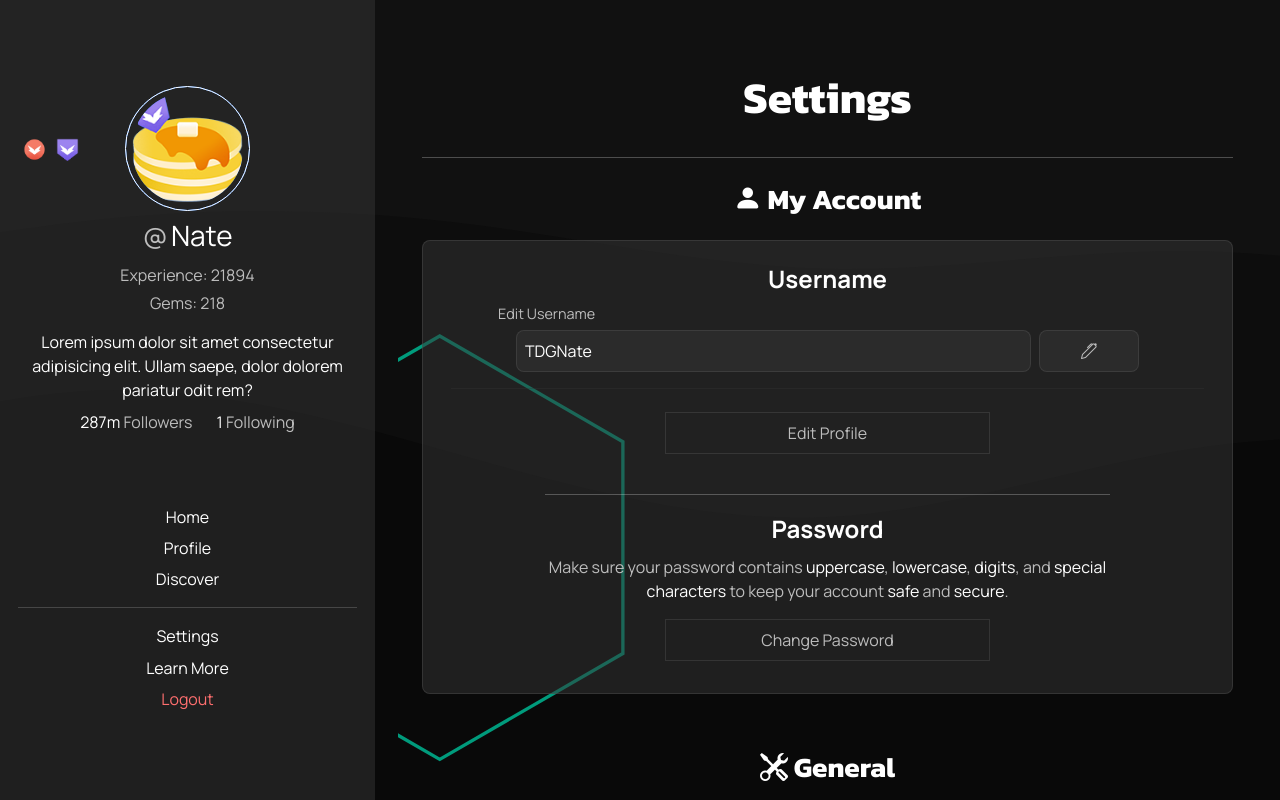
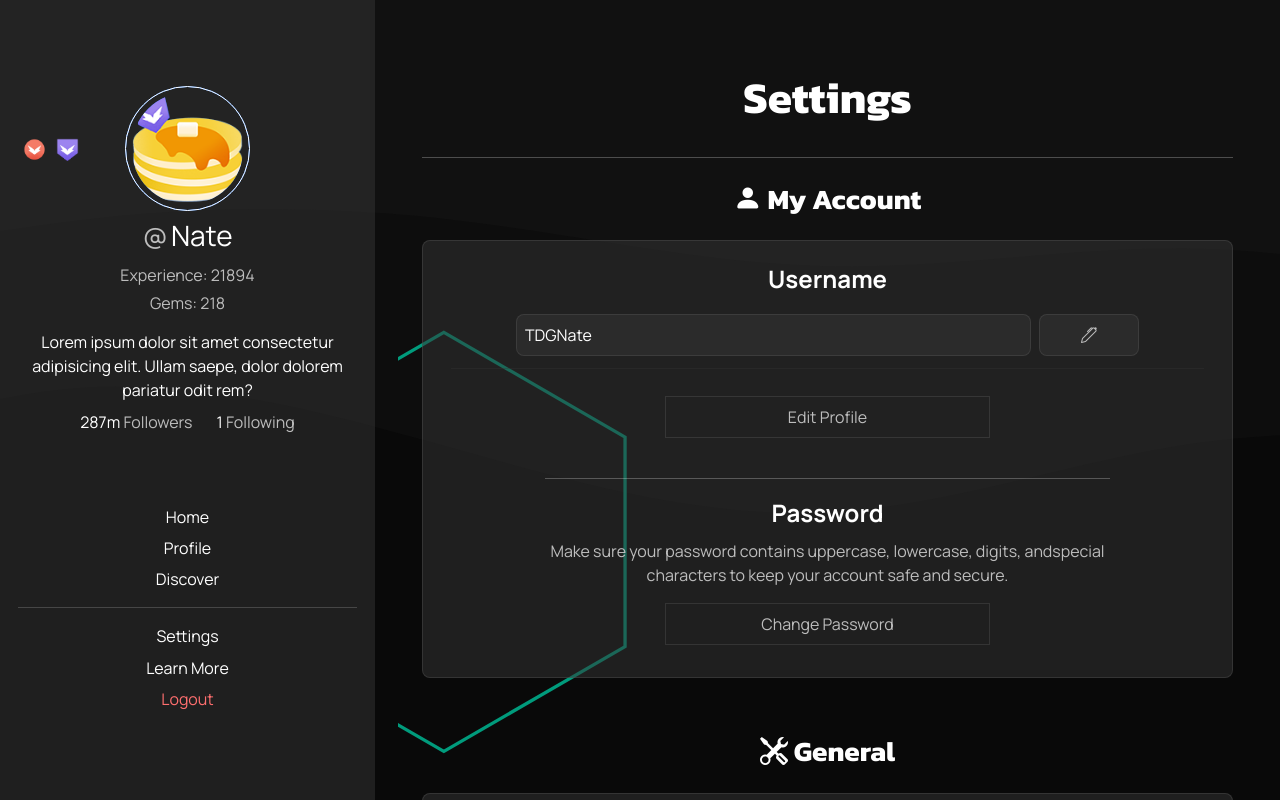
Before and after one commit to TDG-Org/Statue-Status, a React (Create React App) app in the folder client/: page /settings in a window 1280 px wide. Shown: the top 800 px of the page. Built offline with nearby package versions, Linux system fonts and the light colour scheme.

Commit message:
fixed spacing in my account section, and removed the before selector

```diff
--- a/client/src/components/Settings/MyAccount.jsx
+++ b/client/src/components/Settings/MyAccount.jsx
@@ -72,7 +72,7 @@ const MyAccount = () => {
     <div className="pallet">
       <div className="container">
 
-        {/* Username  */}
+        {/* Username */}
         <div className="account-sect-username">
           <h4>Username</h4>
 
@@ -92,15 +92,17 @@ const MyAccount = () => {
 
           <hr />
 
-        {/* Password  */}
+        {/* Password */}
         <div className="account-sect-pass">
           <h4>Password</h4>
 
           <p className="settings-p">
-            Make sure your password contains <span className="pass-fff">uppercase</span>, <span className="pass-fff">lowercase</span>, <span className="pass-fff">digits</span>, and <span className="pass-fff">special characters</span> to keep your account <span className="pass-fff">safe</span> and <span className="pass-fff">secure</span>.
+            Make sure your password contains uppercase, lowercase, digits, andspecial characters to keep your account safe and secure.
           </p>
 
-          <button className="change-password-btn">Change Password</button>
+            <button className="change-password-btn">
+              Change Password
+            </button>
         </div>
 
       </div>
--- a/client/src/pages/Settings/SettingsPage.scss
+++ b/client/src/pages/Settings/SettingsPage.scss
@@ -20,12 +20,7 @@
       padding: 0 .5rem;
       text-align: center;
       color: $mid-light-clr;
-
-      .pass-fff {
-        color: $light-clr;
-      }
     }
-
   }
 
   // Main Settings Section
@@ -41,13 +36,13 @@
 
       .edit-username-sect {
         gap: .5rem;
-        padding: 1rem;
         display: flex;
         flex-wrap: nowrap;
         position: relative;
         flex-direction: row;
         justify-content: center;
-        margin: .5rem 0 1.25rem 0;
+        margin: 0rem 0 1.5rem 0;
+        padding: .5rem 0 .75rem 0;
         border-bottom: .5px solid rgba(52, 52, 52, 0.349);
 
         .display-username {
@@ -59,16 +54,6 @@
           cursor: not-allowed;
           background-color: $mid-dark-clr;
           border: 1px solid $low-dark-clr;
-
-          &:before {
-            left: 4.5%;
-            top: -1.5rem;
-            padding: .8rem;
-            font-size: .9rem;
-            position: absolute;
-            color: $mid-light-clr;
-            content: "Edit Username";
-          }
         }
 
         .edit-username-btn {
```
